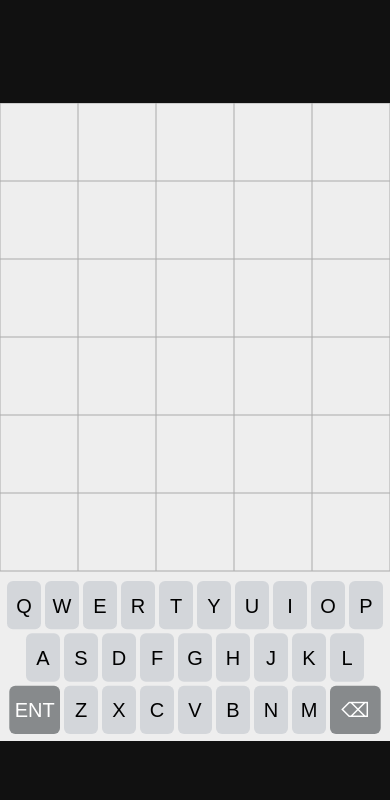
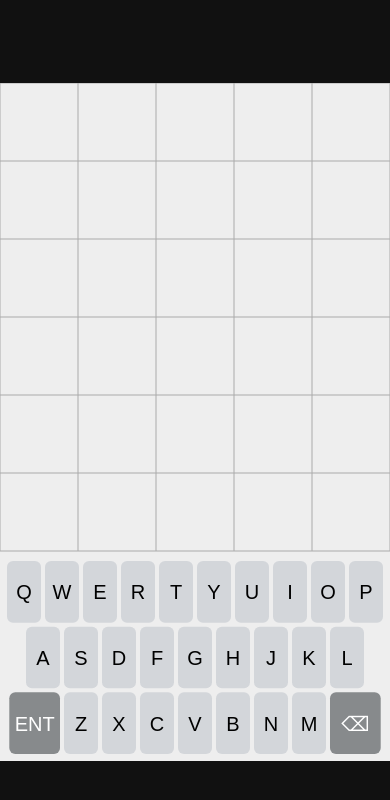
Before and after one commit to awratten/BirdCage, a website with bundled scripts: page index.html in a window 390 px wide. Built offline with nearby package versions, Linux system fonts and the light colour scheme.

Commit message:
Refactor keyboard dimensions and update viewport handling
- Renamed MAX_ROWS to MAX_GUESS for clarity and set MAX_ROWS to MAX_GUESS.
- Introduced dynamic keyboard height calculation based on viewport size with defined min/max limits.
- Updated keyboard dimensions on window resize and orientation change events.
- Changed body height from 100vh to 100dvh for better responsiveness.

```diff
--- a/src/index.ts
+++ b/src/index.ts
@@ -2,7 +2,8 @@ import { drawGrid, drawRoundedRect, fillRoundedRect, drawText } from "./cage.js"
 
 let SECRET_WORD = "HELLO";
 
-const MAX_ROWS = 6;
+const MAX_GUESS = 6;
+const MAX_ROWS = MAX_GUESS;
 const MAX_COLS = 5;
 const CANVAS_WIDTH = window.innerWidth > 600 ? Math.min(500, window.innerWidth) : window.innerWidth; // Full width on mobile
 const GRID_SIZE = CANVAS_WIDTH / MAX_COLS;
@@ -12,12 +13,22 @@ const DRAW_DEBUG_GRID = true;
 const FONT_SIZE = GRID_SIZE * 0.5;
 
 const KEYBOARD_PADDING = 10;
-const KEYBOARD_HEIGHT = 160;
-const KEY_W = (CANVAS_WIDTH / 10)-5;
-const KEY_H = (KEYBOARD_HEIGHT / 3)-5;
+const KEYBOARD_HEIGHT_PERCENTAGE = 0.25; // 25% of viewport height
+const MIN_KEYBOARD_HEIGHT = 80;
+const MAX_KEYBOARD_HEIGHT = 200;
 const KEY_GAP = 4;
 const KEY_RADIUS = 6;
 const SPECIAL_KEY_FRACTION = 0.13; // fraction of canvas width for Enter/Backspace keys
+
+// Mutable keyboard dimensions that update on resize
+let KEYBOARD_HEIGHT = calculateKeyboardHeight();
+let KEY_W = (CANVAS_WIDTH / 10) - 5;
+let KEY_H = (KEYBOARD_HEIGHT / 3) - 5;
+
+function calculateKeyboardHeight(): number {
+    const targetHeight = window.innerHeight * KEYBOARD_HEIGHT_PERCENTAGE;
+    return Math.max(MIN_KEYBOARD_HEIGHT, Math.min(MAX_KEYBOARD_HEIGHT, targetHeight));
+}
 const KB_ROWS: string[][] = [
     ["Q","W","E","R","T","Y","U","I","O","P"],
     ["A","S","D","F","G","H","J","K","L"],
@@ -63,6 +74,21 @@ canvas.width = width;
 canvas.height = height + KEYBOARD_HEIGHT + KEYBOARD_PADDING; // Extra space for keyboard
 
 let redrawPending = false;
+
+// Function to update keyboard dimensions on viewport changes
+function updateKeyboardDimensions() {
+    const newKeyboardHeight = calculateKeyboardHeight();
+    if (newKeyboardHeight !== KEYBOARD_HEIGHT) {
+        KEYBOARD_HEIGHT = newKeyboardHeight;
+        KEY_H = (KEYBOARD_HEIGHT / 3) - 5;
+        canvas!.height = height + KEYBOARD_HEIGHT + KEYBOARD_PADDING;
+        requestRedraw();
+    }
+}
+
+// Listen for window resize and orientation changes
+window.addEventListener("resize", updateKeyboardDimensions);
+window.addEventListener("orientationchange", updateKeyboardDimensions);
 
 const AllWords = await loadListOfWords("src/words.txt");
 
--- a/style.css
+++ b/style.css
@@ -9,7 +9,7 @@ body {
   display: flex;
   justify-content: center;
   align-items: center;
-  height: 100vh;
+  height: 100dvh;
   overflow: hidden;
 }
 
```
Also changed, not shown: dist/index.js, 1 other file.
